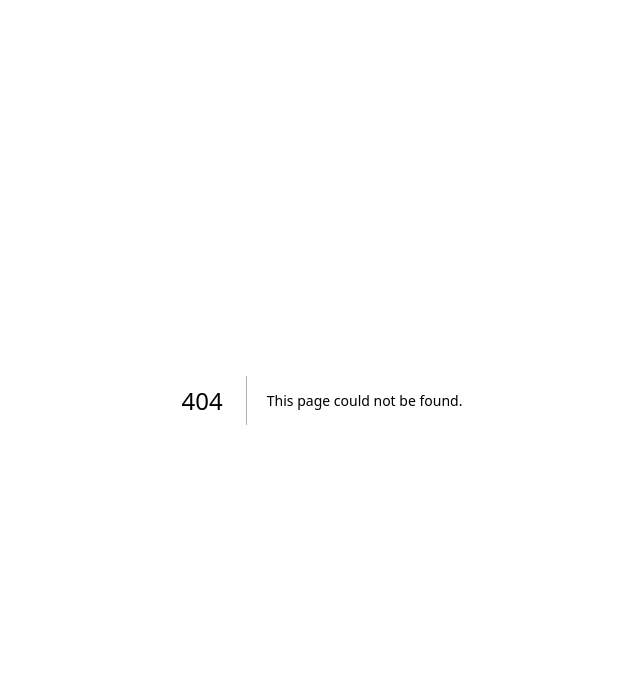
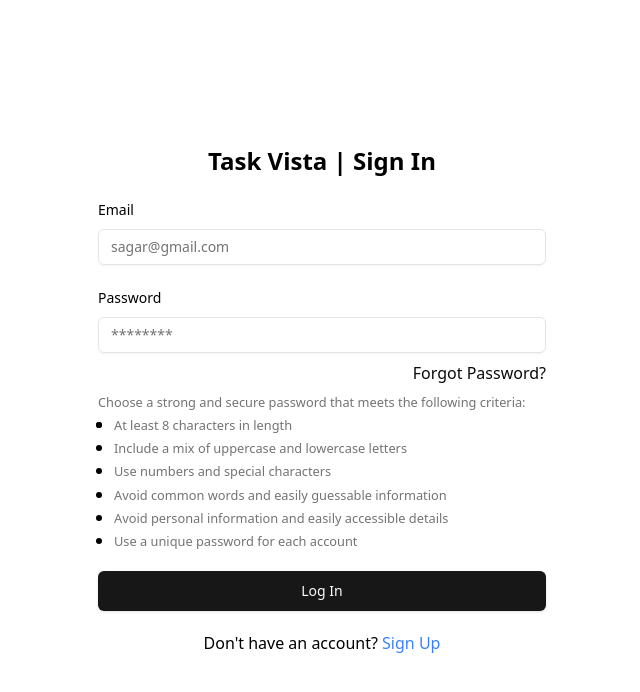
Before and after one commit to sagardwivedi/task-vista, a Next.js app: page /auth/login in a window 1280 px wide. Before the commit this address had no page. Shown: the top 692 px of the page, without its empty margins (318-958 px from the left). Built offline with nearby package versions, Linux system fonts and the light colour scheme.

Commit message:
Added Form UI for login

```diff
--- /dev/null
+++ b/app/auth/login/page.tsx
@@ -0,0 +1,14 @@
+import { LoginForm } from '@/components/Form/Login';
+
+export default function Login() {
+    return (
+        <div className="flex min-h-screen items-center justify-center">
+            <div className="w-[90%] max-w-md">
+                <h1 className="mb-5 text-center text-2xl font-semibold">
+                    Task Vista | Sign In
+                </h1>
+                <LoginForm />
+            </div>
+        </div>
+    );
+}
--- a/components/Form/Login.tsx
+++ b/components/Form/Login.tsx
@@ -1,28 +1,29 @@
 'use client';
 
 import { zodResolver } from '@hookform/resolvers/zod';
+import { Loader2 } from 'lucide-react';
 import { useForm } from 'react-hook-form';
 import { infer as InferType, object, string } from 'zod';
-import { Loader2 } from 'lucide-react';
 
 import {
     Form,
     FormControl,
+    FormDescription,
     FormField,
     FormItem,
     FormLabel,
     FormMessage,
 } from '@/components/ui/form';
 import { Input } from '@/components/ui/input';
+import Link from 'next/link';
 import { Button } from '../ui/button';
+import { PasswordRules } from './PasswordRules';
 
 const loginFormSchema = object({
     email: string().email(),
-  passowrd: string()
-    .min(8, {
-      message: 'Password must be atleast 8 characters.',
-    })
-    .max(50),
+    password: string()
+        .min(8, 'Password must be at least 8 characters.')
+        .max(50, 'Password cannot exceed 50 characters.'),
 });
 
 export type loginFormType = InferType<typeof loginFormSchema>;
@@ -32,7 +33,7 @@
         resolver: zodResolver(loginFormSchema),
         defaultValues: {
             email: '',
-      passowrd: '',
+            password: '',
         },
     });
 
@@ -43,7 +44,7 @@
     }
     return (
         <Form {...form}>
-      <form onSubmit={form.handleSubmit(onSubmit)} className="space-y-8">
+            <form onSubmit={form.handleSubmit(onSubmit)} className="space-y-5">
                 <FormField
                     control={form.control}
                     name="email"
@@ -51,7 +52,10 @@
                         <FormItem>
                             <FormLabel>Email</FormLabel>
                             <FormControl>
-                <Input placeholder="sagar@gmail.com" {...field} />
+                                <Input
+                                    placeholder="sagar@gmail.com"
+                                    {...field}
+                                />
                             </FormControl>
                             <FormMessage />
                         </FormItem>
@@ -59,13 +63,23 @@
                 />
                 <FormField
                     control={form.control}
-          name="passowrd"
+                    name="password"
                     render={({ field }) => (
                         <FormItem>
                             <FormLabel>Password</FormLabel>
                             <FormControl>
-                <Input type="password" placeholder="********" {...field} />
+                                <Input
+                                    type="password"
+                                    placeholder="********"
+                                    {...field}
+                                />
                             </FormControl>
+                            <FormDescription className="text-md text-right text-neutral-950 underline-offset-2 hover:underline">
+                                <Link href={'/forgot-password'}>
+                                    Forgot Password?
+                                </Link>
+                            </FormDescription>
+                            <PasswordRules />
                             <FormMessage />
                         </FormItem>
                     )}
@@ -81,6 +95,15 @@
                     )}
                     Log In
                 </Button>
+                <p className="text-center">
+                    Don&apos;t have an account?{' '}
+                    <Link
+                        className="text-blue-500 hover:underline"
+                        href={'signup'}
+                    >
+                        Sign Up
+                    </Link>
+                </p>
             </form>
         </Form>
     );
--- /dev/null
+++ b/components/Form/PasswordRules.tsx
@@ -0,0 +1,44 @@
+import { FormDescription } from '../ui/form';
+
+export function PasswordRules() {
+    return (
+        <div>
+            <FormDescription>
+                Choose a strong and secure password that meets the following
+                criteria:
+            </FormDescription>
+            <ul className="ml-4 list-item list-outside list-disc">
+                <li>
+                    <FormDescription>
+                        At least 8 characters in length
+                    </FormDescription>
+                </li>
+                <li>
+                    <FormDescription>
+                        Include a mix of uppercase and lowercase letters
+                    </FormDescription>
+                </li>
+                <li>
+                    <FormDescription>
+                        Use numbers and special characters
+                    </FormDescription>
+                </li>
+                <li>
+                    <FormDescription>
+                        Avoid common words and easily guessable information{' '}
+                    </FormDescription>
+                </li>
+                <li>
+                    <FormDescription>
+                        Avoid personal information and easily accessible details
+                    </FormDescription>
+                </li>
+                <li>
+                    <FormDescription>
+                        Use a unique password for each account
+                    </FormDescription>
+                </li>
+            </ul>
+        </div>
+    );
+}
```
Lines whose indentation alone changed are shown as unchanged.
